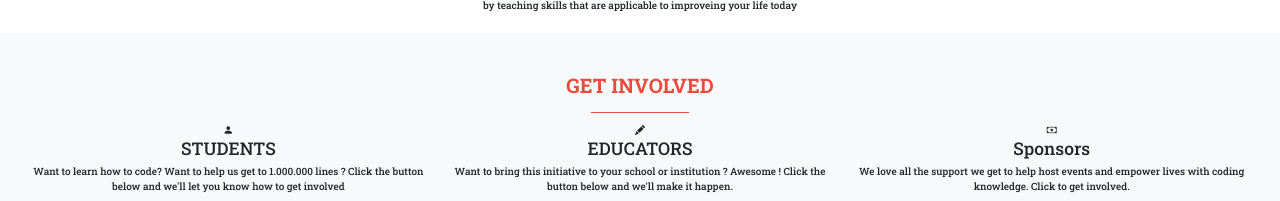
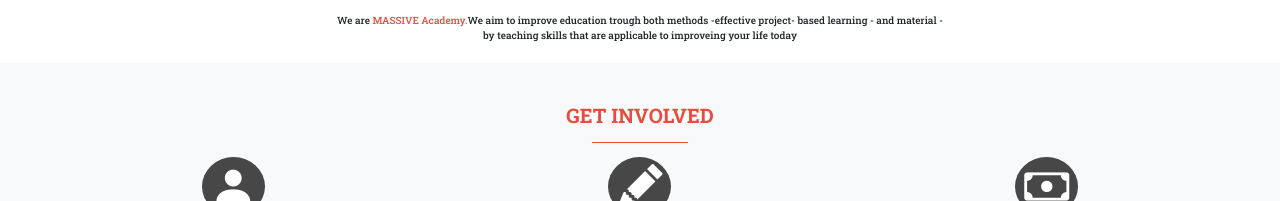
Before and after one commit to BKNARM/Maquettes_et_exo, a plain HTML site: page 03_maquette_one-million/index.html in a window 1280 px wide. Shown: the part 683-884 px from the top of the page. Drawn offline with nearby package versions, Linux system fonts and the light colour scheme.

Commit message:
8/3/2024

```diff
--- a/03_maquette_one-million/assets/css/style.css
+++ b/03_maquette_one-million/assets/css/style.css
@@ -18,7 +18,7 @@
 
     background-size: cover;
     background-image: url(../images/hero-image.jpg);
-    height: 370px;
+    height: 400px;
 
 }
 
@@ -63,7 +63,7 @@ main>section:nth-child(1) img{
 
 main>section:nth-child(2) div:first-child{
     display: flex;
-    width: 100% !important;
+    width: 100% ;
     justify-content: center;
 
 }
@@ -81,6 +81,11 @@ span{
     color: #e74c3c;
 }
 
+main>section:nth-child(2){
+    margin: 0;
+    background-color: #F8F9FA;
+}
+
 main>section:nth-child(2) a{
     background-color: #fff;
     color: #e74c3c;
@@ -89,4 +94,11 @@ main>section:nth-child(2) a{
 
 main i{
 
+    padding-left: .9rem;
+    padding-right: .9rem;
+    /* width: 50px; */
+   font-size: 45px;
+   background-color: #474747;
+   color: #fff;
+   /* border-radius: 45%; */
 }
--- a/03_maquette_one-million/index.html
+++ b/03_maquette_one-million/index.html
@@ -55,7 +55,7 @@
             <p class="whoweareunderline"></p>
             <P class="p-3 col-lg-6">We are <span>MASSIVE Academy.</span>We aim to improve education trough both methods -effective project- based learning - and material - by teaching skills that are applicable to improveing your life today</P>
         </section>
-        <section class="d-flex row p-5 bg-light">
+        <section class="d-flex row p-5 ">
           <div class="d-flex flex-column align-items-center">
 
             <h2 class="p-3">GET INVOLVED</h2>
@@ -65,21 +65,21 @@
 
             <div class="col-lg-4 text-center">
 
-                <i class="bi bi-person-fill " ></i>
+                <i class="bi bi-person-fill rounded-circle " ></i>
                 <h3>STUDENTS</h3>
                 <p>Want to learn how to code? Want to help us get to 1.000.000 lines ? Click the button below and we'll let you know how to get involved</p>
                 <a type="button" class="btn btn-primary btn-lg">Start learning >></a>
             </div>
 
             <div class="col-lg-4 text-center">
-                <i class="bi bi-pencil-fill"></i>
+                <i class="bi bi-pencil-fill rounded-circle"></i>
                 <h3>EDUCATORS</h3>
-                <p>Want to bring this initiative to your school or institution ? Awesome ! Click the button below and we'll make it happen. </p>
+                <p class=" ">Want to bring this initiative to your school or institution ? Awesome ! Click the button below and we'll make it happen. </p>
                 <a type="button" class="btn btn-primary btn-lg">Join the initiative >></a>
             </div>
 
             <div class="col-lg-4 text-center">
-                <i class="bi bi-cash"></i>
+                <i class="bi bi-cash rounded-circle"></i>
                 <h3>Sponsors</h3>
                 <p>We love all the support we get to help host events and empower lives with coding knowledge. Click to get involved.</p>
             <a type="button" class="btn btn-primary btn-lg">Give support >></a>
```
